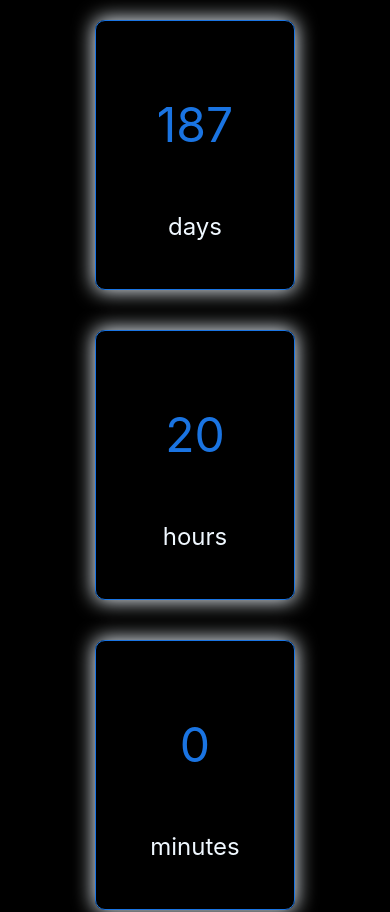
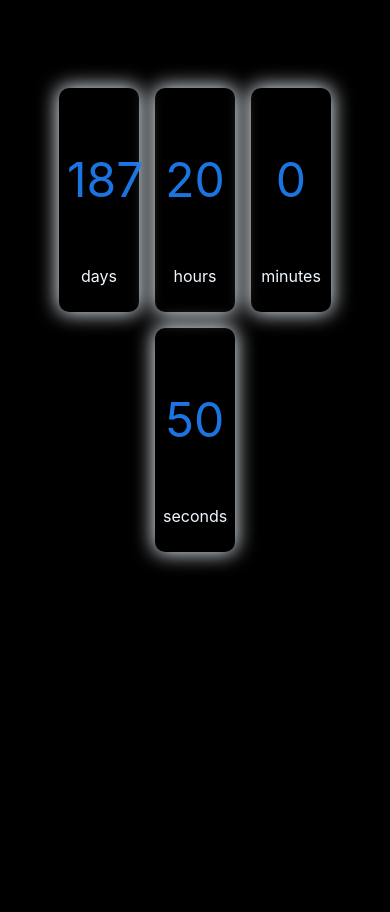
Before and after one commit to SahithiSiripuram/Azura, a Next.js app: page /countdown in a window 390 px wide. Shown: the top 912 px of the page. After the commit the page ends 844 px from the top, so only its background shows below. Built offline with nearby package versions, Linux system fonts and the light colour scheme.

Commit message:
css fixes

```diff
--- a/pages/countdown.jsx
+++ b/pages/countdown.jsx
@@ -1,11 +1,6 @@
 import { useReducer } from 'react';
 import styles from '../styles/Home.module.css'
-const CardStyle = {
-    border: "1px solid #1A74E2",
-    padding: "20px",
-    margin: "20px",
-    width: "200px",
-  };
+
 function Countdown() {
     const [, forceUpdate] = useReducer(x => x + 1, 0);
     var countDownDate = new Date("Mar 26, 2022 9:00:00").getTime();
@@ -20,22 +15,24 @@ function Countdown() {
     var seconds = Math.floor((timeleft) % (1000 * 60) / (1000));
     return (
         <div  className={styles.container}>
+            <div className={styles.main}>
                 <div className={styles.grid}>
-            <div style={CardStyle} className={styles.cardTimer}>
+                    <div className={styles.cardTimer}>
                         <p className={styles.headingTimer}>{days}</p>
                         <p className={styles.description}>days</p>
                     </div>
-            <div style={CardStyle} className={styles.cardTimer}>
+                    <div className={styles.cardTimer}>
                         <p className={styles.headingTimer}>{hours}</p>
                         <p className={styles.description}>hours</p>
                     </div>
-            <div style={CardStyle} className={styles.cardTimer}>
+                    <div className={styles.cardTimer}>
                         <p className={styles.headingTimer}>{minutes}</p>
                         <p className={styles.description}>minutes</p>
                     </div>
-            <div style={CardStyle} className={styles.cardTimer}>
+                    <div className={styles.cardTimer}>
                         <p className={styles.headingTimer}>{seconds}</p>
                         <p className={styles.description}>seconds</p>
+                    </div>
                 </div>
             </div>
         </div>
--- a/styles/Home.module.css
+++ b/styles/Home.module.css
@@ -73,8 +73,6 @@
 }
 
 .cardTimer {
-  margin: 1rem;
-  padding: 1.5rem;
   text-align: left;
   color: inherit;
   text-decoration: none;
@@ -83,6 +81,9 @@
   width: 30%;
   border-color: 1px solid #6BD0FF;
   box-shadow: 0px 0px 20px 1px;
+  padding: 20px;
+  margin: 20px;
+  width: 200px;
 }
 
 .card:hover,
@@ -105,20 +106,36 @@
   text-align: center;
 }
 
-.logo {
-  height: 1em;
-  margin-left: 0.5rem;
-}
 .intro{
   width: 100%;
   justify-content: center;
   align-items: center;
   flex-grow: 1;
-  padding-top: 2%;
 }
 
 .description span{
   background-color:#1A74E2;
   color:aliceblue;
-  padding: 0.5rem;
 }
+
+@media (max-width: 600px) {
+  .cardTimer {
+    text-align: left;
+    color: inherit;
+    text-decoration: none;
+    border-radius: 10px;
+    transition: color 0.15s ease, border-color 0.15s ease;
+    width: 30%;
+    border-color: 1px solid #6BD0FF;
+    box-shadow: 0px 0px 20px 1px;
+    padding: 8px;
+    margin: 8px;
+    width: 80px;
+  }
+
+  .description {
+    line-height: 1.5;
+    font-size: 1rem;
+  }
+
+}
```
Lines whose indentation alone changed are shown as unchanged.
